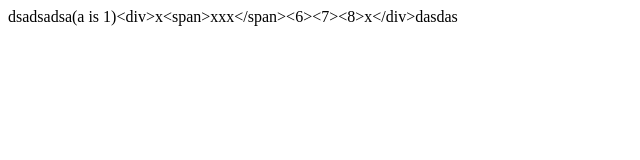
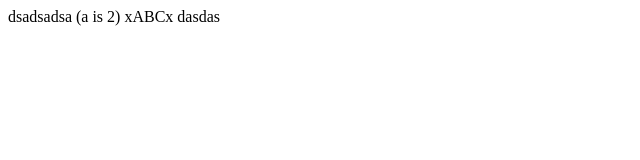
Before and after one commit to fengzilong/v, a website: page index.html in a window 1280 px wide. Shown: the whole page, without its empty margins (0-640 px from the left). Drawn offline with Linux system fonts and the light colour scheme.

Commit message:
:zap:added filter support

```diff
--- a/index.html
+++ b/index.html
@@ -14,28 +14,30 @@
 						<span>xxx</span>
 					{{/if}}
 					{{each items as item}}
-						<{{item}}>
+						<{{=item}}>
 					{{/each}}
 					x
 					</div>
 				{{else if a === 2}}
 					(a is 2)
-					x{{c}}x
+					x{{c | x: 'YYYY-MM-dd' | y | z}}x
 				{{/if}}
 				dasdas
 			`;
 
+			v.filter('z', function( str ) {
+				return str.toUpperCase();
+			})
+
 			console.log( 'templateStr' );
 			console.log( templateStr );
 
-			var render = compile( templateStr );
-
-			console.log( 'render' );
-			console.log( render + '' );
+			var render = v.compile( templateStr );
 
 			var rendered = render({
-				a: 1,
-				items: [6,7,8]
+				a: 2,
+				c: 'abc',
+				items: [6,7,'<a href="javascript:;">link</a>']
 			});
 
 			console.log( 'rendered' );
--- a/v.js
+++ b/v.js
@@ -1,3 +1,21 @@
+let _filters = {};
+
+const filter = function( name, fn ) {
+	if( typeof fn === 'function' ) {
+		_filters[ name ] = fn;
+	}
+};
+
+const applyFilter = function( name, str, ...args ) {
+	let f = _filters[ name ];
+
+	if( !f ) {
+		return str;
+	}
+
+	return f( str, ...args );
+};
+
 const escapeMap = {
 	"<": "&#60;",
 	">": "&#62;",
@@ -16,11 +34,16 @@ const escape = function( content ) {
 const OPEN_TAG = '{{';
 const CLOSE_TAG = '}}';
 
+const util = {
+	escape: escape,
+	filter: applyFilter
+}
+
 const compile = function( template ) {
 	let output = [];
 	let counter = 1;
 
-	let pieces = template.replace(/(\n|\r|\t)/g, '').split(/({{|}})/);
+	let pieces = template.replace(/\s+/g, ' ').split(/({{|}})/);
 
 	let html = [];
 	let code = [];
@@ -68,7 +91,7 @@ const compile = function( template ) {
 			// 从末尾开始向前查找，查找到当前元素的下一个为止
 			for( let j = code.length - 1; j > i; j-- ) {
 				if( !code[ j ].binded && new RegExp( '^/' + first ).test( code[ j ].content ) ) {
-					// 锁定当前/xxx为已绑定状态
+					// lock current bind status as binded
 					code[ j ].binded = true;
 					v.bind = code[ j ].position;
 					break;
@@ -97,44 +120,24 @@ const compile = function( template ) {
 		}
 	});
 
-	output.push( 'var $o = "";' );
-
 	const makeExprWithData = function( expr, suffix ) {
-		// 错误抑制
+		// throw `x is undefined` error
 		return `
 			${ suffix ? 'var $e' + suffix + ';': '' }
 			with( $data ) {
-				if( typeof ${expr} === 'undefined' ) {
-					$e${suffix || ''} = '';
-				} else {
-					$e${suffix || ''} = ( ${expr} );
-				}
-			}
-		`;
-	};
-
-	const makeEachExprWithData = function( expr, suffix ) {
-		// 错误抑制
-		return `
-			${ suffix ? 'var $e' + suffix + ';': '' }
-			with( $data ) {
-				if( typeof ${expr} === 'undefined' ) {
-					$e${suffix || ''} = [];
-				} else {
-					$e${suffix || ''} = ( ${expr} );
-				}
+				$e${suffix || ''} = ${expr};
 			}
 		`;
 	};
 
 	const parseEach = expr => {
-		let tmp = expr.split( ' as ' );
-		if( tmp.length === 2 ) {
-			let tmp2 = tmp[ 1 ].split( ',' );
-			let i = tmp2[ 1 ] || '$i';
-			let v = tmp2[ 0 ] || '$v';
+		let parts = expr.split( ' as ' );
+		if( parts.length === 2 ) {
+			let tmp = parts[ 1 ].split( ',' );
+			let i = tmp[ 1 ] || '$i';
+			let v = tmp[ 0 ] || '$v';
 			return {
-				items: tmp[ 0 ],
+				items: parts[ 0 ],
 				v: v,
 				i: i
 			};
@@ -145,18 +148,20 @@ const compile = function( template ) {
 		return `var ${i} = 0, len = ${items}.length; ${i} < len; ${i}++`;
 	}
 
+	output.push( 'var $o = "";' );
+	output.push( 'var $util = this;' );
+	output.push( 'var $escape = $util.escape;' );
+	output.push( 'var $filter = $util.filter;' );
+
 	all.forEach(v => {
 		if( v.type === 'html' ) {
-			// TODO: shall escape
-			// = not escape
-			output.push( '$o += "' + escape( v.content ) + '";' );
+			output.push( '$o += "' + v.content + '";' );
 		} else if( v.type === 'code' ) {
-			let parts = v.content.split( ' ' );
-			let rest = parts.splice( 1 );
+			let content = v.content.trim();
+			let parts = content.split( ' ' );
 			let first = parts[ 0 ];
-			let matched;
+			let rest = parts.slice( 1 );
 
-			// TODO: support else if
 			if( first === 'if' ) {
 				v.declare = [];
 				v.declare.push( makeExprWithData( rest.join( ' ' ), counter ) );
@@ -164,8 +169,9 @@ const compile = function( template ) {
 				output.push( `if( $e${counter} ) {` );
 				counter++;
 			} else if( first === 'else' ) {
+				let matched;
 				if( rest[ 0 ] === 'if' ) {
-					// 将makeExpr挪到if开始的地方
+					// move declaration to the top of matched `if`
 					all.forEach(function( v2 ) {
 						if( v2.position === v.refer.belong ) {
 							matched = v2;
@@ -187,23 +193,44 @@ const compile = function( template ) {
 				// 	i: i
 				// }
 				let parsed = parseEach( rest.join( ' ' ) );
-				output.push( makeEachExprWithData( parsed.items, counter ) );
-				// TODO: 统一遍历方法，支持数组和对象
+				output.push( makeExprWithData( parsed.items, counter ) );
+				// TODO: support array and object with each
 				output.push( 'for( ' + joinEachExpr( `$e${counter}`, parsed.i ) + ' ) {' );
 				output.push( `${parsed.v} = $e${counter}[$i];` );
 				counter++;
 			} else if( first === '/if' || first === '/each' ) {
 				output.push( '}' );
 			} else {
-				output.push( makeExprWithData( v.content, counter ) );
-				output.push( `$o += $e${counter} || '';` );
-				counter++;
+				let parts = content.split( '|' );
+				let expr = parts[ 0 ];
+				let filters = parts.slice( 1 );
+
+				if( expr[ 0 ] !== '=' ) {
+					output.push( makeExprWithData( expr, counter ) );
+
+					expr = `$e${counter}`;
+					for( let i = 0, len = filters.length; i < len; i++ ) {
+						let nameAndArgs = filters[ i ].split( ':' );
+						let name = nameAndArgs[ 0 ].trim();
+						let args = nameAndArgs.slice( 1 ).join( '' );
+						expr = `$filter( ${JSON.stringify(name)}, ${expr} ${args ? ',' + args : ''} )`;
+					}
+					// TODO: act according to escape option
+					output.push( `$o += $escape(${expr});` );
+					counter++;
+				} else {
+					// no escape
+					output.push( makeExprWithData( expr.slice( 1 ), counter ) );
+					output.push( `$o += $e${counter};` );
+					counter++;
+				}
 			}
 		}
 	});
 
 	output.push( 'return $o;' );
 
+	// extract declaration out
 	output = output.map(function( v ) {
 		if( !Array.isArray( v ) ) {
 			return v;
@@ -212,5 +239,11 @@ const compile = function( template ) {
 		}
 	});
 
-	return new Function('$data', output.join('\n'));
+	return new Function('$data', output.join('\n')).bind( util );
 }
+
+const v = {};
+
+v.version = '0.0.1';
+v.compile = compile;
+v.filter = filter;
```
Also changed, not shown: todo.md (added, +3 -0 lines).
